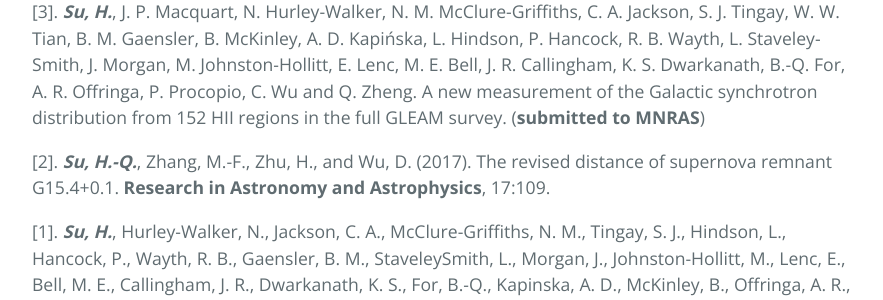
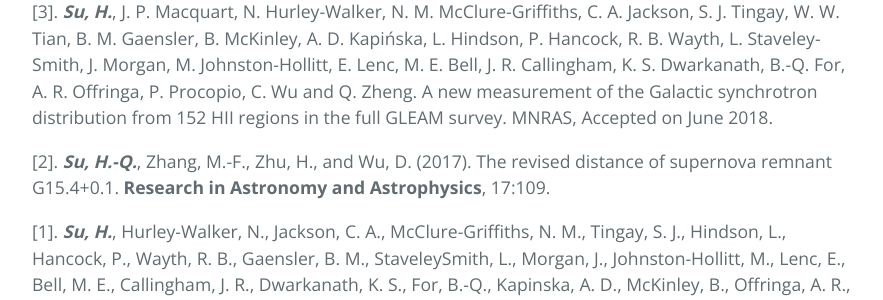
Before and after one commit to HongquanSu/hongquansu.github.io, a Jekyll site: the page built from cv.md, in a window 1280 px wide and 900 px high, scrolled down 1541 px. Shown: the part 261-561 px from the top of the window, without its empty margins (192-1075 px from the left). Built offline with Jekyll 4.4.1, drawn with Linux system fonts in a browser that asks for light colours; our own code applies the rules of GitHub Pages for plain Markdown files.

Commit message:
change cv

```diff
--- a/cv.md
+++ b/cv.md
@@ -55,7 +55,7 @@
 ### First Authored Papers
 [4]. ***Su, H.***, et al., Galactic HII region catalogue in the GLEAM survey. (**in prep.**)
 
-[3]. ***Su, H.***, J. P. Macquart, N. Hurley-Walker, N. M. McClure-Griffiths, C. A. Jackson, S. J. Tingay, W. W. Tian, B. M. Gaensler, B. McKinley, A. D. Kapińska, L. Hindson, P. Hancock, R. B. Wayth, L. Staveley-Smith, J. Morgan, M. Johnston-Hollitt, E. Lenc, M. E. Bell, J. R. Callingham, K. S. Dwarkanath, B.-Q. For, A. R. Offringa, P. Procopio, C. Wu and Q. Zheng. A new measurement of the Galactic synchrotron distribution from 152 HII regions in the full GLEAM survey. (**submitted to MNRAS**)
+[3]. ***Su, H.***, J. P. Macquart, N. Hurley-Walker, N. M. McClure-Griffiths, C. A. Jackson, S. J. Tingay, W. W. Tian, B. M. Gaensler, B. McKinley, A. D. Kapińska, L. Hindson, P. Hancock, R. B. Wayth, L. Staveley-Smith, J. Morgan, M. Johnston-Hollitt, E. Lenc, M. E. Bell, J. R. Callingham, K. S. Dwarkanath, B.-Q. For, A. R. Offringa, P. Procopio, C. Wu and Q. Zheng. A new measurement of the Galactic synchrotron distribution from 152 HII regions in the full GLEAM survey. MNRAS, Accepted on June 2018.
 
 [2]. ***Su, H.-Q.***, Zhang, M.-F., Zhu, H., and Wu, D. (2017). The revised distance of supernova remnant G15.4+0.1. **Research in Astronomy and Astrophysics**, 17:109.
 
```
